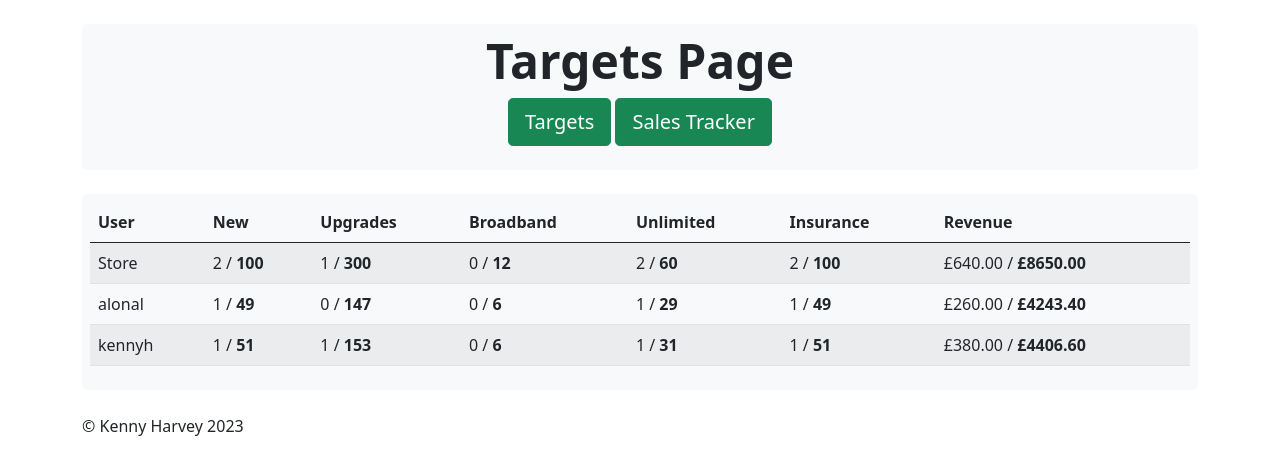
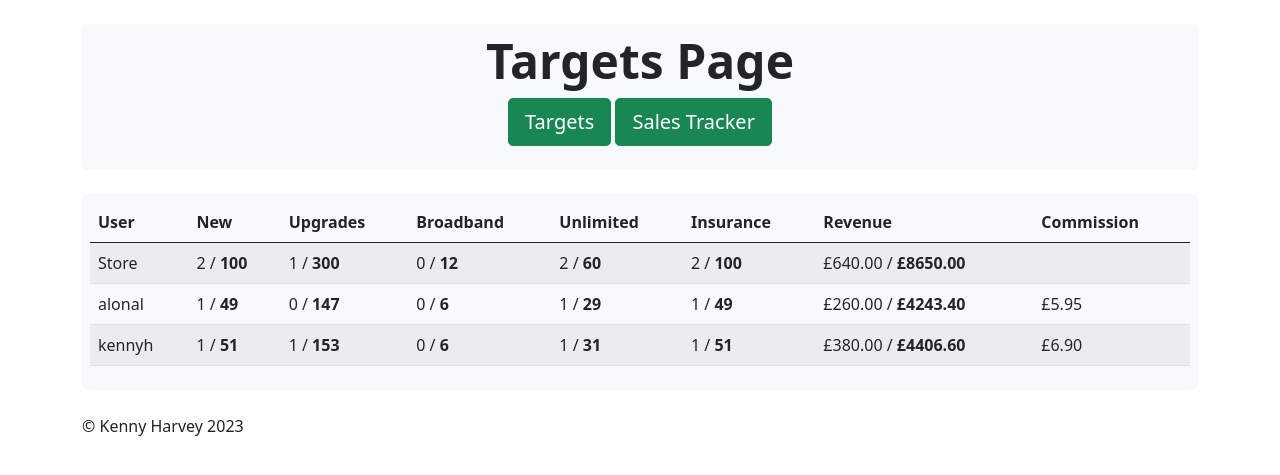
Before and after one commit to TM470-Kenny/TM470_Web_Application, a Flask app: page /targets/ in a window 1280 px wide. Shown: the part 73-548 px from the top of the page. Run offline with Flask 3, Linux system fonts and the light colour scheme; a user stored in the database is signed in; some libraries are stand-ins or nearby versions.

Commit message:
Commission feature updated
Commission is now based on the attributes of the individual sale. A commission column has been added to the progress table to store individual users total commission, and to the sales table to track the commission calculation. This calculation adds to the commission value within the products table, and is updated or deleted as the sale is.

```diff
--- a/Sales_tracker/main.py
+++ b/Sales_tracker/main.py
@@ -9,6 +9,7 @@ import os
 import secrets
 import string
 from werkzeug.security import generate_password_hash
+from decimal import Decimal
 
 from models.products import Products
 from models.sales import Sales
@@ -355,13 +356,15 @@ def sales():
         insurance = sales_form.insurance.data
         broadband = sales_form.broadband.data
         # find the product id in products table from details input in form
-        product_id = Products.query.filter(db.and_(Products.device == device, Products.data == data,
-                                                   Products.length == length, Products.price == price)).first().id
-
+        product = Products.query.filter(db.and_(Products.device == device, Products.data == data,
+                                                Products.length == length, Products.price == price)).first()
+        product_id = product.id
+        commission = product.commission
         # find the user if in users table from username input in form
         user = Users.query.filter_by(username=username).first().id
         if sales_form.sale_id.data == "":
-            new_sale = Sales(user, new, product_id, discount, insurance)
+            new_sale = Sales(user, new, product_id, discount, insurance, commission)
+            new_sale.commission = calc_commission(new_sale)
             db.session.add(new_sale)
             db.session.commit()
             update_progress("add", new_sale)
@@ -373,6 +376,7 @@ def sales():
             update_sale.product_id = product_id
             update_sale.discount = discount
             update_sale.insurance = insurance
+            update_sale.commission = calc_commission(update_sale)
             update_progress("add", update_sale)
             db.session.commit()
     return redirect(url_for("sales"))
@@ -423,6 +427,22 @@ def delete_sale(sale_id):
     db.session.commit()
     return redirect(url_for("sales"))
 
+
+def calc_commission(sale):
+    product = Products.query.filter_by(id=sale.product_id).first()
+    commission_calc = product.commission
+    if sale.new:
+        commission_calc += 1
+    if product.data == 999:
+        commission_calc += 2
+    if product.length == 36:
+        commission_calc += 1
+    if sale.insurance != "None":
+        commission_calc += 1
+    if sale.discount != 0:
+        commission_calc = commission_calc - (commission_calc * (Decimal(sale.discount) / 100))
+    return commission_calc
+
 def update_progress(sale_func, sale):
     # if user has not made a sale yet
     if Progress.query.filter_by(username=sale.user).first() is None:
@@ -446,7 +466,7 @@ def update_progress(sale_func, sale):
         else:
             insurance = 1
 
-        new_progress = Progress(sale.user, new, upgrades, 0, unlimited, insurance, revenue=Products.query.filter_by(id=sale.product_id).first().revenue)
+        new_progress = Progress(sale.user, new, upgrades, 0, unlimited, insurance, Products.query.filter_by(id=sale.product_id).first().revenue, sale.commission)
         db.session.add(new_progress)
         db.session.commit()
     # if user has made a sale
@@ -463,6 +483,7 @@ def update_progress(sale_func, sale):
             if sale.insurance != "None":
                 user_progress.insurance -= 1
             user_progress.revenue -= Products.query.filter_by(id=sale.product_id).first().revenue
+            user_progress.commission -= sale.commission
         # if sale is being added, add to progress where required
         if sale_func == "add":
             if sale.new:
@@ -478,6 +499,7 @@ def update_progress(sale_func, sale):
                 user_progress.insurance += 1
 
             user_progress.revenue += Products.query.filter_by(id=sale.product_id).first().revenue
+            user_progress.commission += sale.commission
         db.session.commit()
 
 
--- a/Sales_tracker/models/sales.py
+++ b/Sales_tracker/models/sales.py
@@ -13,13 +13,15 @@ class Sales(db.Model):
     product_id = db.Column(db.Integer, db.ForeignKey('products.id'), nullable=False)
     discount = db.Column(db.Integer)
     insurance = db.Column(db.Text)
+    commission = db.Column(db.Numeric, nullable=False)
 
-    def __init__(self, user, new, product_id, discount, insurance):
+    def __init__(self, user, new, product_id, discount, insurance, commission):
         self.user = user
         self.new = new
         self.product_id = product_id
         self.discount = discount
         self.insurance = insurance
+        self.commission = commission
 
     def __repr__(self):
         return f'{Users.query.filter_by(id=self.user).first().username} of product {Products.query.filter_by(id=self.product_id).first().device} with {self.discount}% discount and {self.insurance} insurance'
--- a/Sales_tracker/models/targets.py
+++ b/Sales_tracker/models/targets.py
@@ -73,8 +73,9 @@ class Progress(db.Model):
     unlimited = db.Column(db.Integer, nullable=False)
     insurance = db.Column(db.Integer, nullable=False)
     revenue = db.Column(db.Numeric, nullable=False)
+    commission  = db.Column(db.Numeric, nullable=False)
 
-    def __init__(self, username, new, upgrades, broadband, unlimited, insurance, revenue):
+    def __init__(self, username, new, upgrades, broadband, unlimited, insurance, revenue, commission):
         self.username = username
         self.new = new
         self.upgrades = upgrades
@@ -82,6 +83,7 @@ class Progress(db.Model):
         self.unlimited = unlimited
         self.insurance = insurance
         self.revenue = revenue
+        self.commission = commission
 
     def __repr__(self):
         return f'User {self.username} has sold new:{self.new}, upgrades: {self.upgrades}, broadband: {self.broadband}' \
--- a/Sales_tracker/templates/sales.html
+++ b/Sales_tracker/templates/sales.html
@@ -249,9 +249,9 @@
 						<th>Contract Length</th>
 						<th>Price</th>
 						<th>Revenue</th>
-						<th>Commission</th>
 						<th>Discount</th>
 						<th>Insurance</th>
+					    <th>Commission</th>
 						  <th></th>
 						  <th></th>
 					  </tr>
@@ -267,9 +267,9 @@
 							  <td>{{ sale.product.length }} months</td>
 							  <td>£{{ sale.product.price|round(2) }}</td>
 							  <td>£{{ sale.product.revenue|round(2) }}</td>
-							  <td>£{{ sale.product.commission|round(2) }}</td>
 							  <td>{{ sale.discount }}</td>
 							  <td>{{ sale.insurance }}</td>
+								<td>£{{ sale.commission|round(2) }}</td>
 								<td>
 									{% if current_user.admin %}
 										<form method="POST" action="{{ url_for('delete_sale', sale_id=sale.id) }}">
--- a/Sales_tracker/templates/targets.html
+++ b/Sales_tracker/templates/targets.html
@@ -56,6 +56,7 @@
 						<th>Unlimited</th>
 						<th>Insurance</th>
 						<th>Revenue</th>
+					    <th>Commission</th>
 					  </tr>
 					</thead>
 					<tbody>
@@ -72,6 +73,7 @@
 							{% else %}
 							<td> / <b>£{{ store_target.revenue|round(2) }}</b></td>
 							{% endif %}
+						  <td></td>
 						</tr>
 					  {% endfor %}
 						{% for target in user_targets if current_user.store_id == target.store_id %}
@@ -87,6 +89,11 @@
 							{% else %}
 							<td> / <b>£{{ target.revenue|round(2) }}</b></td>
 							{% endif %}
+						  {% if target.user_progress.revenue is defined %}
+						  <td>£{{ target.user_progress.commission|round(2) }}</td>
+						  {% else %}
+						  <td>£0.00</td>
+						  {% endif %}
 						</tr>
 					  {% endfor %}
 					</tbody>
```
Also changed, not shown: Sales_tracker/sales_tracker.sqlite.
